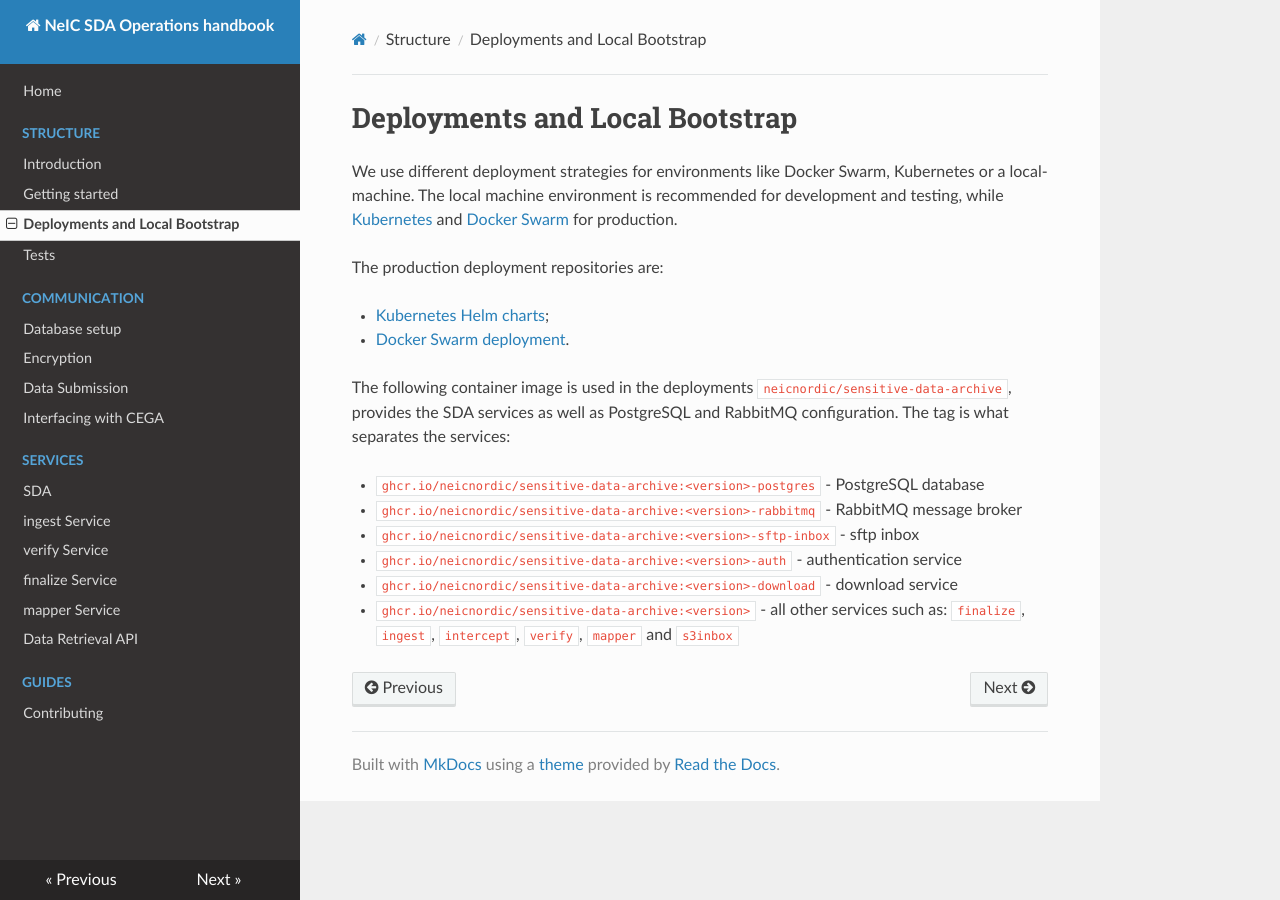
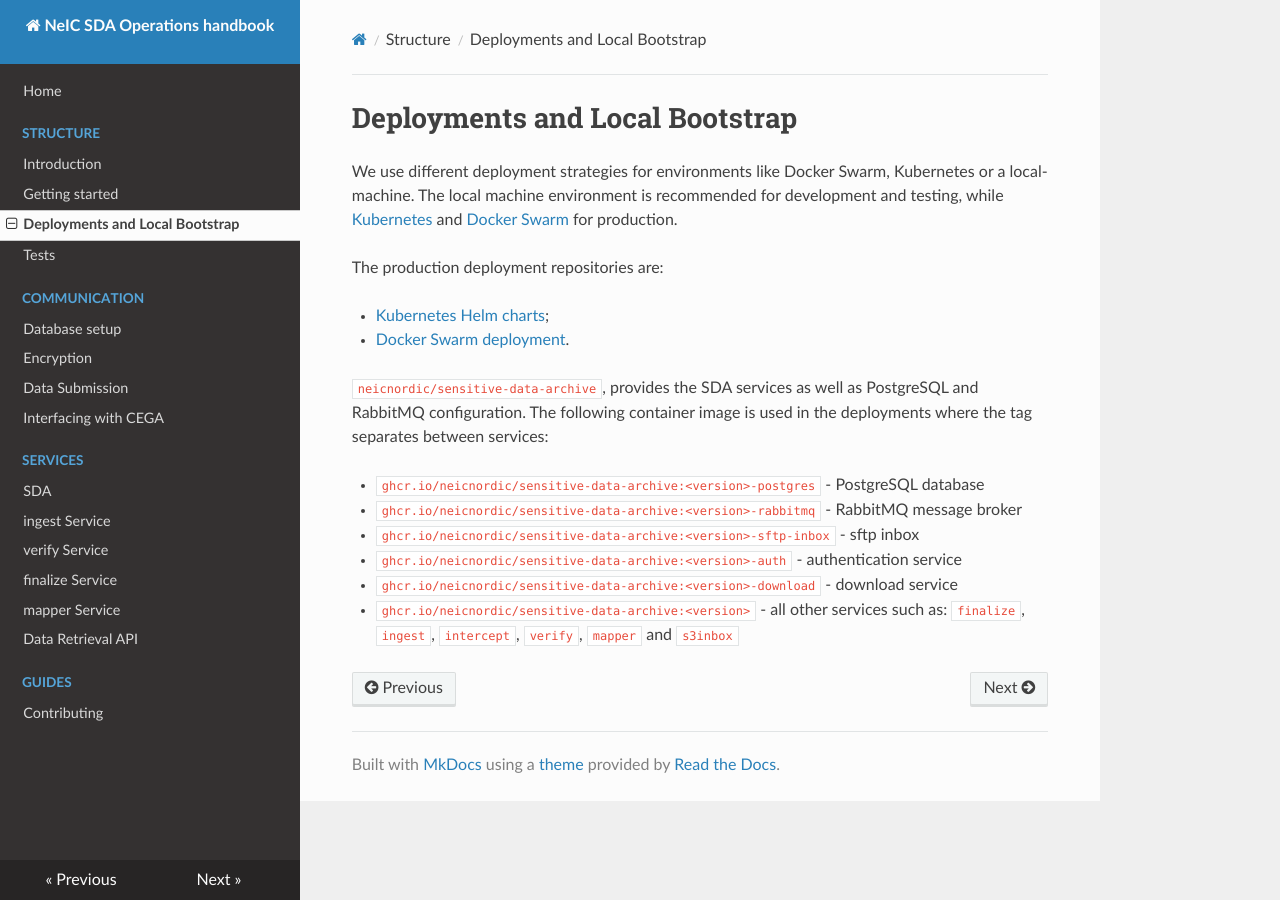
Before and after one commit to neicnordic/neic-sda, an MkDocs documentation site: the page built from docs/deploy.md, in a window 1280 px wide. Built offline with MkDocs 1.6.1, drawn with Linux system fonts in a browser that asks for light colours; nearby versions of some CDN libraries.

Commit message:
text clarity improvements
Co-authored-by: Alex Aperis <76202622+aaperis@users.noreply.github.com>

```diff
--- a/docs/deploy.md
+++ b/docs/deploy.md
@@ -13,7 +13,7 @@ The production deployment repositories are:
 -   [Docker Swarm
     deployment](https://github.com/neicnordic/LocalEGA-deploy-swarm/).
 
-The following container image is used in the deployments `neicnordic/sensitive-data-archive`, provides the SDA services as well as PostgreSQL and RabbitMQ configuration. The tag is what separates the services:
+`neicnordic/sensitive-data-archive`, provides the SDA services as well as PostgreSQL and RabbitMQ configuration. The following container image is used in the deployments where the tag separates between services:
 
 - `ghcr.io/neicnordic/sensitive-data-archive:<version>-postgres` - PostgreSQL database
 - `ghcr.io/neicnordic/sensitive-data-archive:<version>-rabbitmq` - RabbitMQ message broker
```
Also changed, not shown: docs/connection.md (+1 -1 lines).
